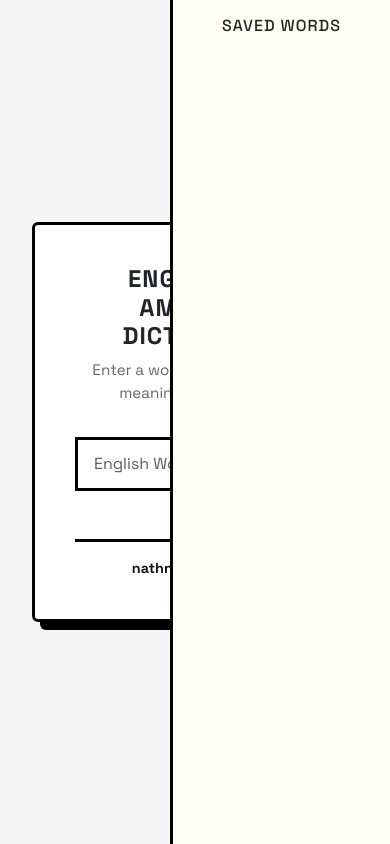
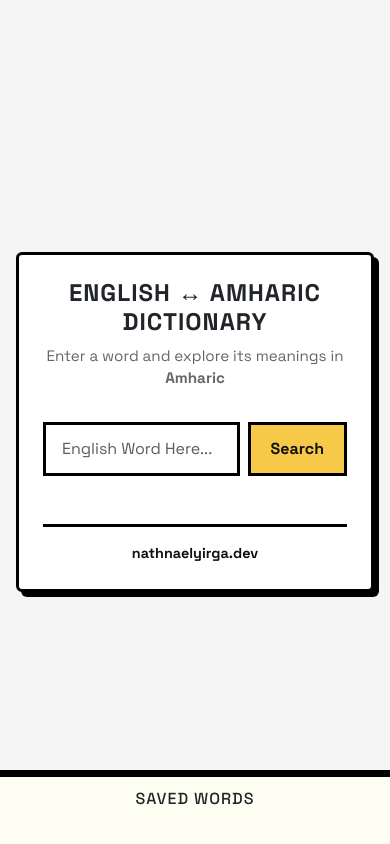
Before and after one commit to Nxttyy/AmharicDictionary, a Flask app: page / in a window 390 px wide. Run offline with Flask 3, Linux system fonts and the light colour scheme.

Commit message:
[chore]: responseive design and cleanups

```diff
--- a/templates/home.html
+++ b/templates/home.html
@@ -201,6 +201,57 @@
       .side-panel li:hover {
         background: var(--accent);
       }
+
+      /* Responsive Sidebar */
+      @media (max-width: 992px) {
+        .side-panel {
+          position: fixed;
+          width: 100%;
+          height: auto;
+          bottom: 0;
+          top: auto;
+          border-left: none;
+          border-top: 3px solid var(--border);
+          background: #fffef2;
+          padding: 0.75rem 1rem;
+          box-shadow: 0 -4px 0 var(--border);
+        }
+
+        .side-panel h5 {
+          text-align: center;
+          margin-bottom: 0.5rem;
+        }
+
+        .side-panel ul {
+          display: flex;
+          flex-wrap: wrap;
+          gap: 0.5rem;
+          justify-content: center;
+        }
+
+        .side-panel li {
+          border: 2px solid var(--border);
+          padding: 0.25rem 0.75rem;
+          border-radius: 0;
+          background: #fff;
+          transition: background 0.15s ease;
+        }
+
+        .side-panel li:hover {
+          background: var(--accent);
+        }
+      }
+
+      @media (max-width: 576px) {
+        body {
+          padding: 1rem;
+        }
+
+        .card {
+          padding: 1.5rem;
+          box-shadow: 5px 5px 0 var(--border);
+        }
+      }
     </style>
   </head>
 
--- a/utils.py
+++ b/utils.py
@@ -44,7 +44,6 @@ def parse_dictionary_entry(text):
         section_text = text[last_end:].strip()
         entry[last_pos] = extract_numbered_definitions(section_text)
 
-    print("ENT", entry, "\n\n", normalize_definitions(entry))
     return normalize_definitions(entry)
 
 
```
Also changed, not shown: main.py (deleted, +0 -10 lines).
